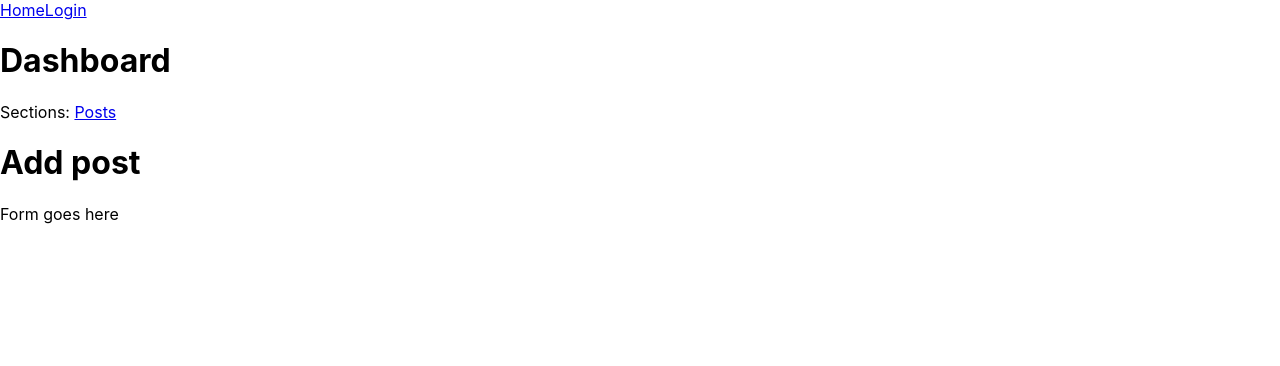
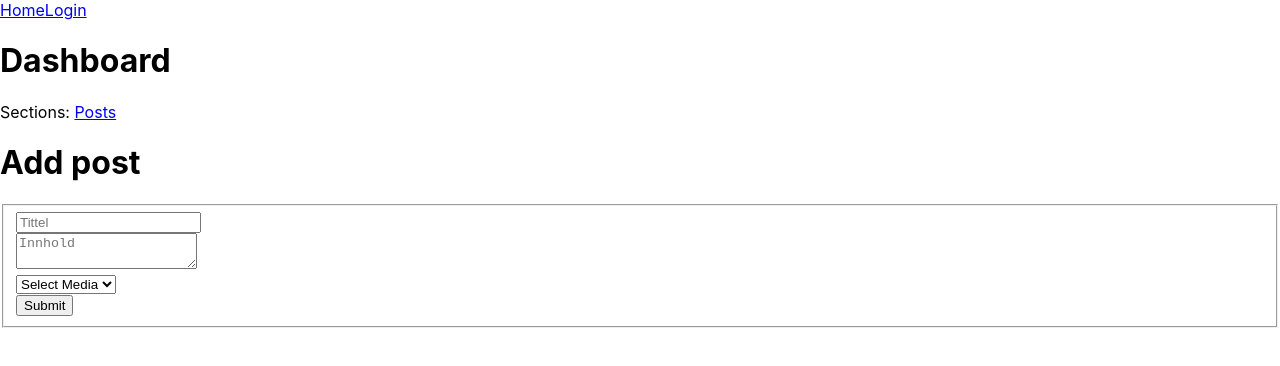
Before and after one commit to Harald-86/jwt-api, a React (Create React App) app: page /dashboard/posts/add in a window 1280 px wide. Shown: the top 366 px of the page. Built offline with nearby package versions, Linux system fonts and the light colour scheme.

Commit message:
ny post
Nå kan ny post legges til

```diff
--- a/src/components/dashboard/media/MediaDropdown.js
+++ b/src/components/dashboard/media/MediaDropdown.js
@@ -21,7 +21,7 @@ export default function MediaDropdown({ register }) {
   }, []);
 
   return (
-    <select name="featured_media" ref={register}>
+    <select name="featured_media" {...register("featured_media")}>
       <option value="">Select Media</option>
       {media.map((media) => {
         return (
--- a/src/components/dashboard/posts/AddPost.js
+++ b/src/components/dashboard/posts/AddPost.js
@@ -1,11 +1,76 @@
 import Heading from "../../../layout/Heading";
 import DashboardPage from "../DashboardPage";
+import MediaDropdown from "../media/MediaDropdown";
+import { useState } from "react";
+import { useNavigate } from "react-router-dom";
+import { useForm } from "react-hook-form";
+import * as yup from "yup";
+import { yupResolver } from "@hookform/resolvers/yup";
+import useAxios from "../../hooks/useAxios";
+import ValidationError from "../../common/FormError";
+
+const schema = yup.object().shape({
+  title: yup.string().required("Title is required"),
+});
 
 export default function AddPost() {
+  const [submitting, setSubmitting] = useState(false);
+  const [serverError, setServerError] = useState(null);
+
+  const history = useNavigate();
+  const http = useAxios();
+
+  const {
+    register,
+    handleSubmit,
+    formState: { errors },
+  } = useForm({
+    resolver: yupResolver(schema),
+  });
+
+  async function onSubmit(data) {
+    setSubmitting(true);
+    setServerError(null);
+
+    data.status = "publish";
+
+    if (data.featured_media === "") {
+      data.featured_media = null;
+    }
+
+    console.log(data);
+
+    try {
+      const response = await http.post("/wp/v2/posts", data);
+      console.log("response", response.data);
+      history("/dashboard/posts");
+    } catch (error) {
+      console.log(error);
+      setServerError(error.toString());
+    } finally {
+      setSubmitting(false);
+    }
+  }
+
   return (
     <DashboardPage>
       <Heading title="Add post" />
-      Form goes here
+      <form onSubmit={handleSubmit(onSubmit)}>
+        {serverError && <ValidationError>{serverError}</ValidationError>}
+        <fieldset disabled={submitting}>
+          <div>
+            <input name="title" placeholder="Tittel" {...register("title")} />
+            {errors.title && <ValidationError>{errors.title.message}</ValidationError>}
+          </div>
+          <div>
+            <textarea name="content" placeholder="Innhold" {...register("content")} />
+          </div>
+          <div>
+            <MediaDropdown register={register} />
+          </div>
+          <input type="submit" value={submitting ? "Submitting..." : "Submit"} />
+        </fieldset>
+      </form>
     </DashboardPage>
   );
 }
--- a/src/components/dashboard/posts/PostPage.js
+++ b/src/components/dashboard/posts/PostPage.js
@@ -9,7 +9,7 @@ export default function PostPage() {
       <p>
         <Link to="/dashboard/posts/add">Add post</Link>
       </p>
-      <p>List posts here</p>
+      <p>List of posts goes here</p>
     </DashboardPage>
   );
 }
--- a/src/components/login/LoginForm.js
+++ b/src/components/login/LoginForm.js
@@ -4,7 +4,7 @@ import { useState, useContext } from "react";
 import * as yup from "yup";
 import { yupResolver } from "@hookform/resolvers/yup";
 import axios from "axios";
-import FormError from "../common/FormError";
+import ValidationError from "../common/FormError";
 import AuthContext from "../../context/AuthContext";
 import { useNavigate } from "react-router-dom";
 
@@ -54,19 +54,20 @@ export default function LoginForm() {
   return (
     <>
       <form onSubmit={handleSubmit(onSubmit)}>
-        {loginError && <FormError>{loginError}</FormError>}
-
+        {loginError && <ValidationError>{loginError}</ValidationError>}
+        <fieldset disabled={submitting}>
           <div>
             <input name="username" placeholder="Brukernavn" {...register("username")} />
-          {errors.brukernavn && <FormError>{errors.brukernavn.message}</FormError>}
+            {errors.brukernavn && <ValidationError>{errors.brukernavn.message}</ValidationError>}
           </div>
 
           <div>
             <input name="password" placeholder="Passord" {...register("password")} type="password" />
-          {errors.passord && <FormError>{errors.passord.message}</FormError>}
+            {errors.passord && <ValidationError>{errors.passord.message}</ValidationError>}
           </div>
 
-        <input type="submit" />
+          <input type="submit" value={submitting ? "Logger inn..." : "Log inn"} />
+        </fieldset>
       </form>
     </>
   );
--- a/src/layout/Heading.js
+++ b/src/layout/Heading.js
@@ -1,10 +1,12 @@
 import PropTypes from "prop-types";
 
-function Heading({ title }) {
-  return <h1>{title}</h1>;
+function Heading({ size = "1", title }) {
+  const VariableHeading = `h${size}`;
+  return <VariableHeading>{title}</VariableHeading>;
 }
 
 Heading.propTypes = {
+  size: PropTypes.string,
   title: PropTypes.string.isRequired,
 };
 
```
Lines whose indentation alone changed are shown as unchanged.
